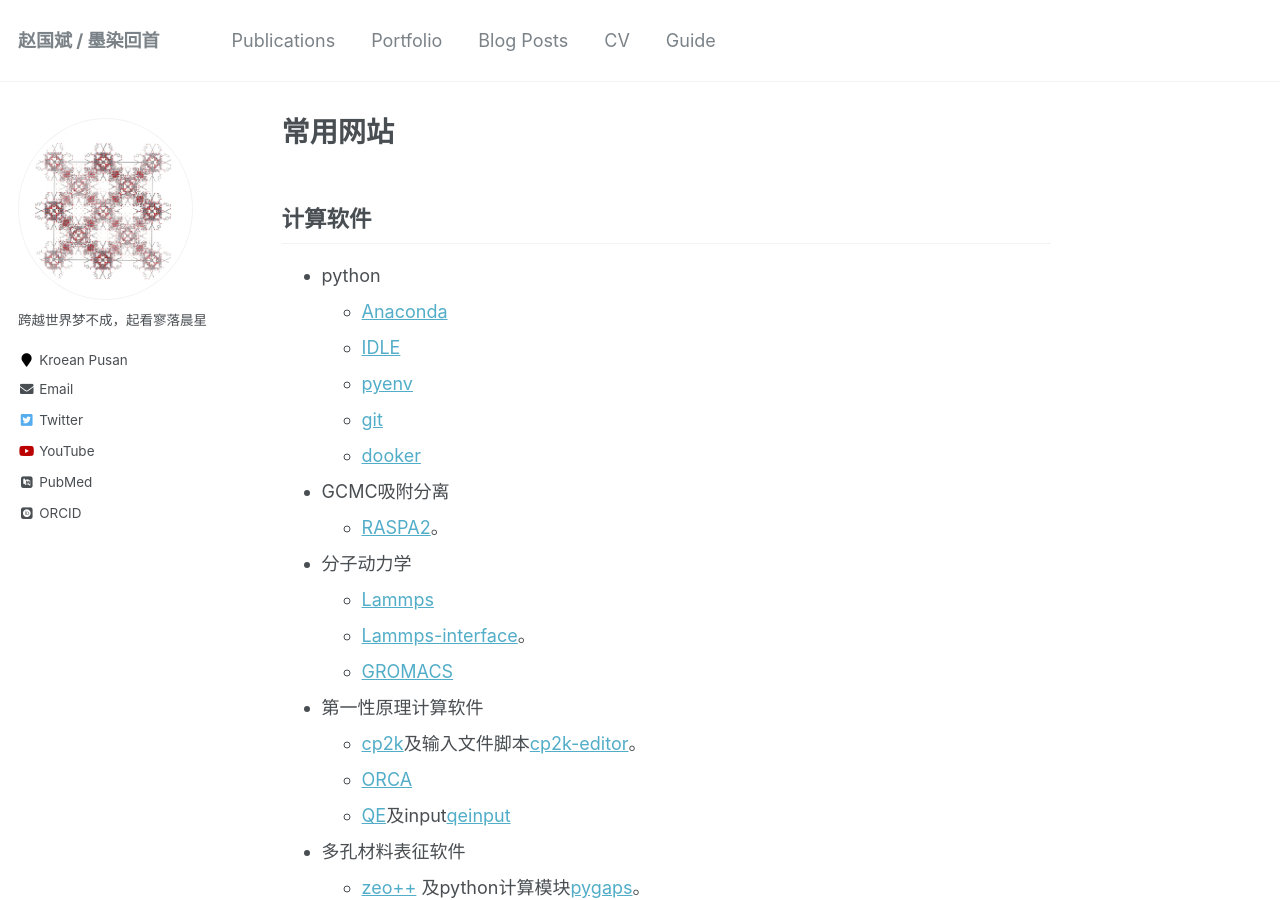
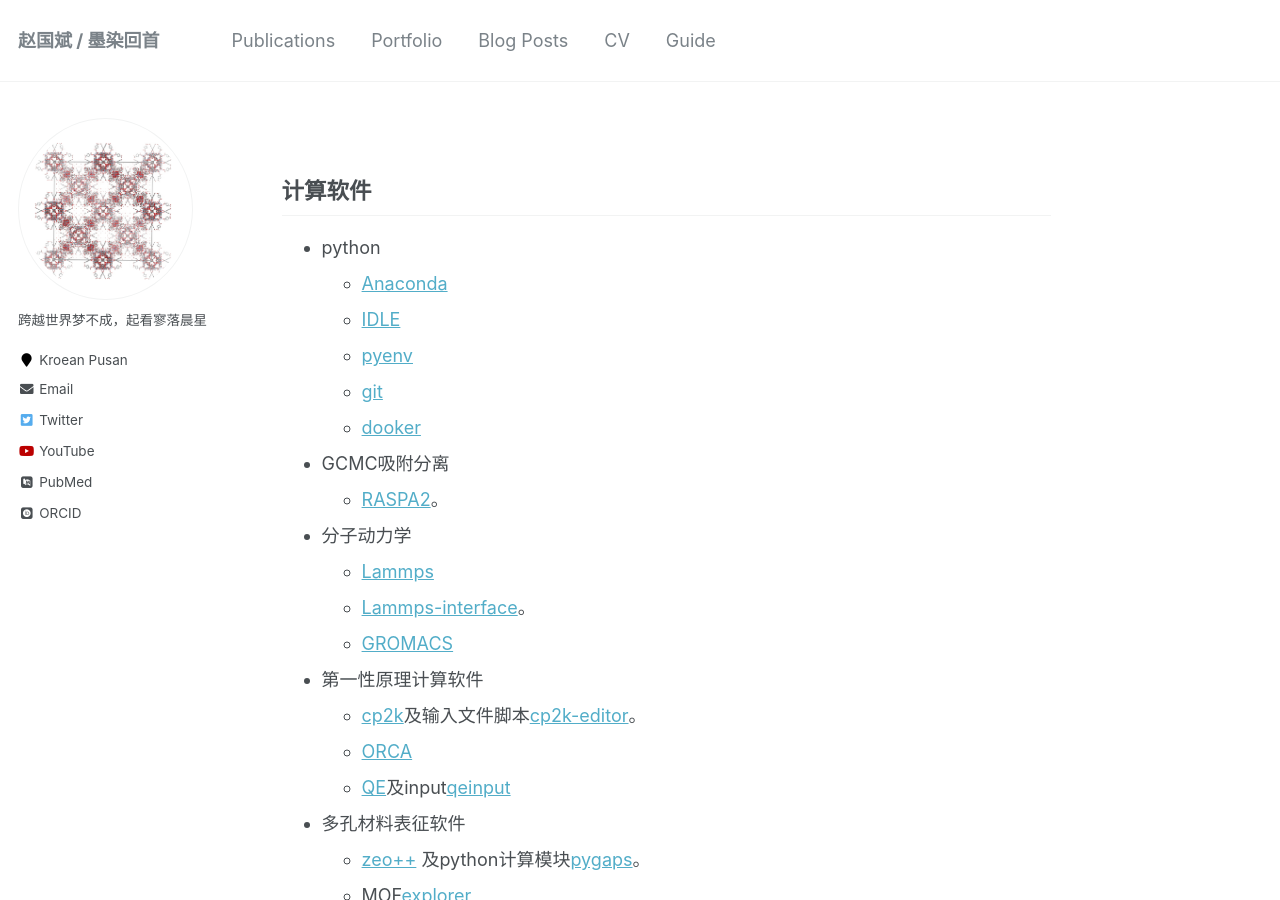
Before and after one commit to sxm13/ZGBshenxiaomoCV.github.io, a Jekyll site: the page built from _pages/markdown.md, in a window 1280 px wide and 900 px high. Built offline with Jekyll 4.4.1, drawn with Linux system fonts in a browser that asks for light colours; some web fonts are replaced.

Commit message:
Update markdown.md

```diff
--- a/_pages/markdown.md
+++ b/_pages/markdown.md
@@ -1,6 +1,6 @@
 ---
 permalink: /markdown/
-title: "常用网站"
+title: ""
 author_profile: true
 redirect_from:
   - /md/
```
